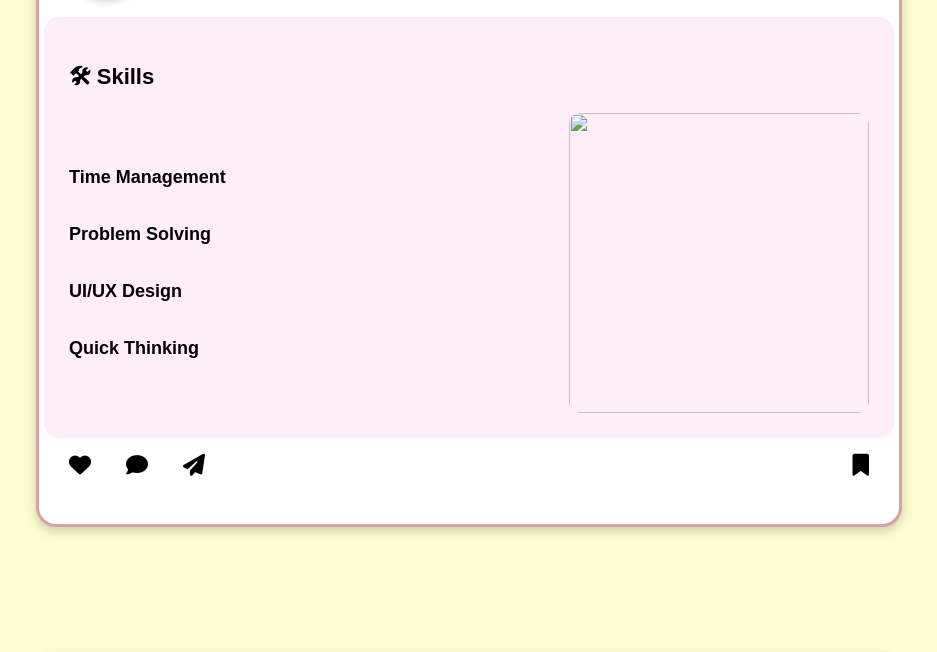
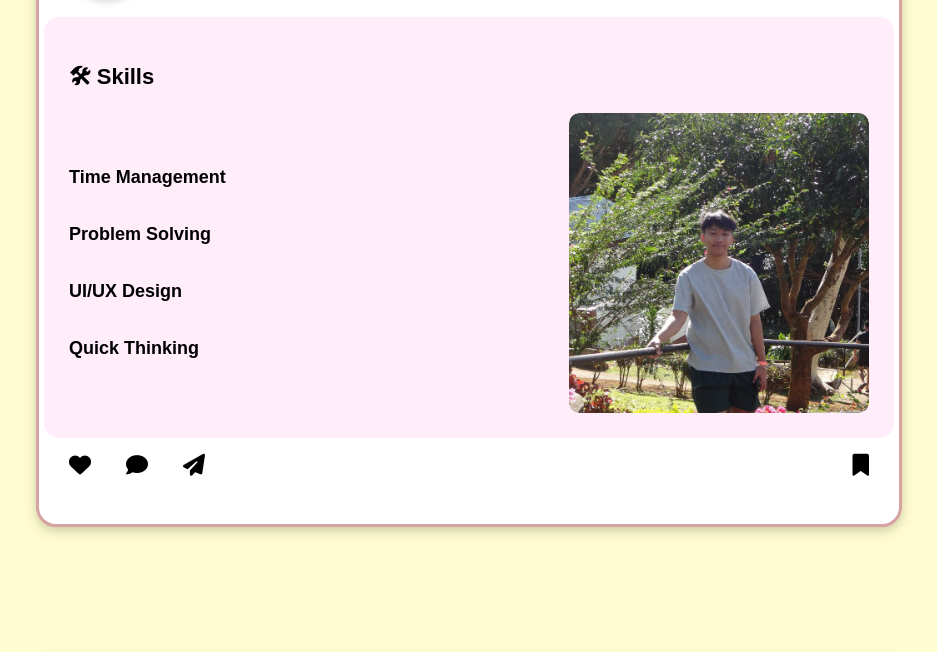
Before and after one commit to shrfthm/ITEL_203_StudentPorfolio.io, a plain HTML site: page tomi.html in a window 1280 px wide. Shown: the part 4582-5234 px from the top of the page, without its empty margins (171-1108 px from the left). Drawn offline with nearby package versions, Linux system fonts and the light colour scheme; the site is published under a folder, as on GitHub Pages, so addresses that start at the root find nothing.

Commit message:
Update tomi.html

```diff
--- a/tomi.html
+++ b/tomi.html
@@ -238,7 +238,7 @@
                     <p> Quick Thinking</p>
                 </div>
                 <div class="skills-image">
-                    <img src="/images/skilss eme.jpg" class="skills-bg">
+                    <img src="images/skilss eme.jpg" class="skills-bg">
                 </div>
             </div>
         </div>
```
